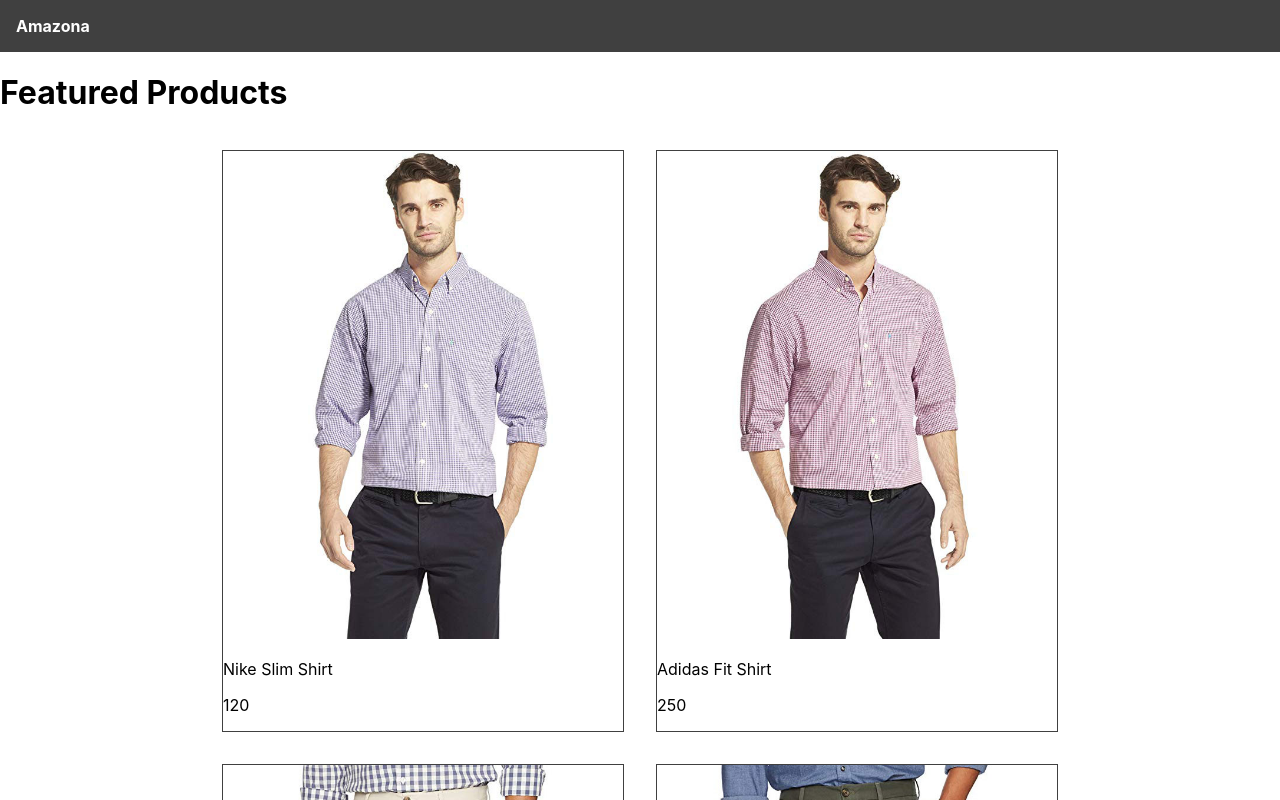
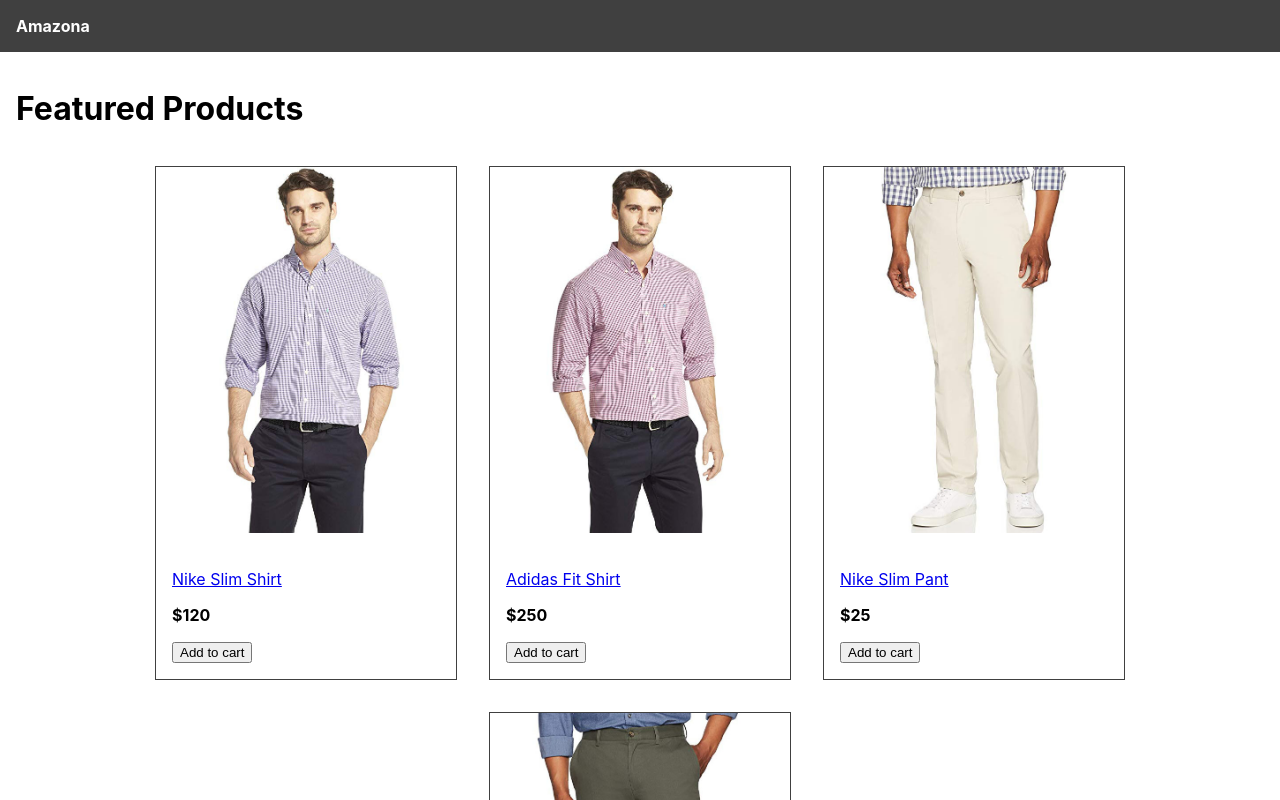
Before and after one commit to Julius170/MERN-Website, a React (Create React App) app in the folder frontend/: page / in a window 1280 px wide. Shown: the top 800 px of the page. Built offline with nearby package versions, Linux system fonts and the light colour scheme.

Commit message:
Updated product display

```diff
--- a/frontend/src/App.js
+++ b/frontend/src/App.js
@@ -13,9 +13,16 @@
           {
             data.products.map(product =>
             (<div className='product' key={product.slug}>
-              <img src={product.image} alt={product.name}/>
-              <p>{product.name}</p>
-              <p>{product.price}</p>
+              <a href={`/product/${product.slug}`}>
+                <img src={product.image} alt={product.name}/>
+              </a>
+              <div className='product-info'>
+                <a href={`/product/${product.slug}`}>
+                  <p>{product.name}</p>
+                </a>
+                <p><strong>${product.price}</strong></p>
+                <button>Add to cart</button>
+              </div>
             </div>))
           }
 
--- a/frontend/src/index.css
+++ b/frontend/src/index.css
@@ -16,6 +16,11 @@
   font-weight: bold;
   text-decoration: none;
 }
+
+main {
+  padding: 1rem;
+}
+
 .products {
   display: flex;
   flex-wrap: wrap;
@@ -28,5 +33,8 @@
 }
 .product img {
   width: 100%;
-  max-width: 400px;
+  max-width: 300px;
 }
+.product-info {
+  padding: 1rem;
+}
```
